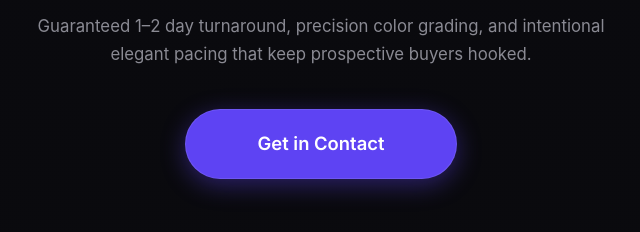
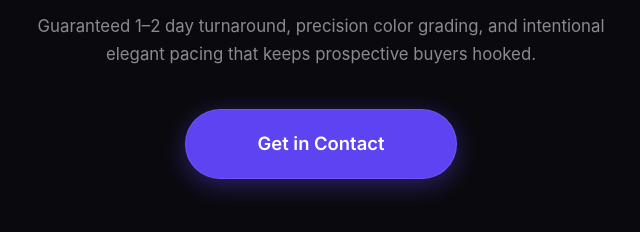
Before and after one commit to tigrzera/johnkehayas, a plain HTML site: page index.html in a window 1280 px wide. Shown: the part 3843-4075 px from the top of the page, 319-959 px from the left. Drawn offline with Linux system fonts and the light colour scheme.

Commit message:
Fix grammatical error in contact CTA section

```diff
--- a/index.html
+++ b/index.html
@@ -465,7 +465,7 @@
         <div class="portfolio-cta">
             <p class="cta-eyebrow">READY TO UPGRADE YOUR LISTINGS?</p>
             <h2 class="cta-heading">Let's turn your property into a cinematic experience.</h2>
-            <p class="cta-sub">Guaranteed 1–2 day turnaround, precision color grading, and intentional elegant pacing that keep prospective buyers hooked.</p>
+            <p class="cta-sub">Guaranteed 1–2 day turnaround, precision color grading, and intentional elegant pacing that keeps prospective buyers hooked.</p>
             <a href="contact.html" class="btn-solid">Get in Contact</a>
         </div>
     </section>
```
